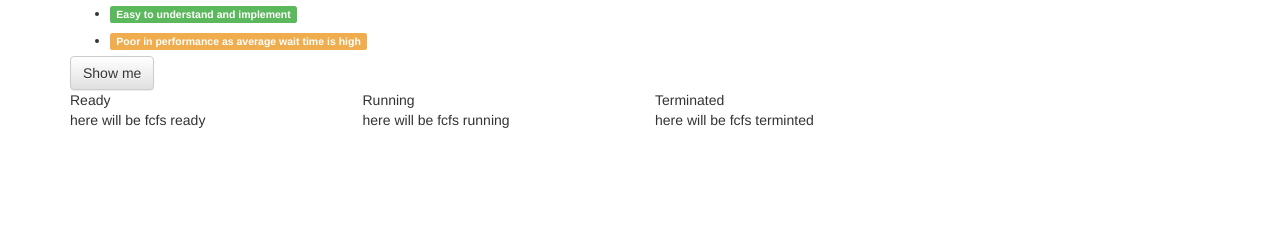
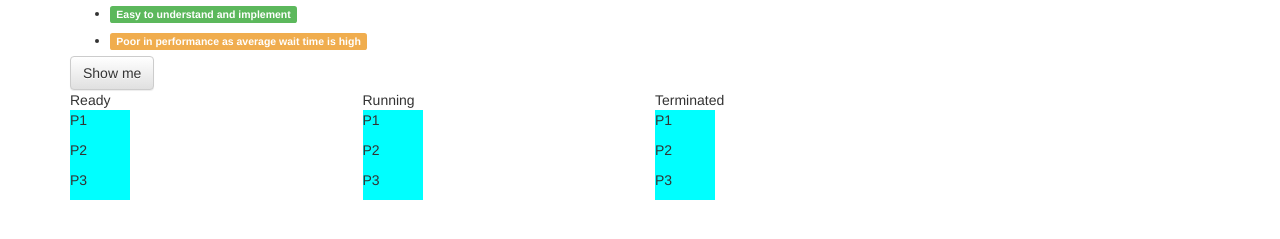
Before and after one commit to avjgit/avjgit.github.io, a plain HTML site: page index.html in a window 1280 px wide. Shown: the part 139-378 px from the top of the page. Drawn offline with nearby package versions, Linux system fonts and the light colour scheme.

Commit message:
layout update

```diff
--- a/index.html
+++ b/index.html
@@ -57,9 +57,21 @@
         <div class="col-md-3">Terminated</div>
     </div>
     <div class="row">
-        <div class="col-md-3" id="fcfs-ready">here will be fcfs ready</div>
-        <div class="col-md-3" id="fcfs-running">here will be fcfs running</div>
-        <div class="col-md-3" id="fcfs-terminated">here will be fcfs terminted</div>
+        <div class="col-md-3" id="fcfs-ready">
+            <div class="process" id="fcfs-ready-p1">P1</div>
+            <div class="process" id="fcfs-ready-p2">P2</div>
+            <div class="process" id="fcfs-ready-p3">P3</div>
+        </div>
+        <div class="col-md-3" id="fcfs-running">
+            <div class="process" id="fcfs-running-p1">P1</div>
+            <div class="process" id="fcfs-running-p2">P2</div>
+            <div class="process" id="fcfs-running-p3">P3</div>
+        </div>
+        <div class="col-md-3" id="fcfs-terminated">
+            <div class="process" id="fcfs-terminated-p1">P1</div>
+            <div class="process" id="fcfs-terminated-p2">P2</div>
+            <div class="process" id="fcfs-terminated-p3">P3</div>
+        </div>
     </div>
 </body>
 </html>
```
